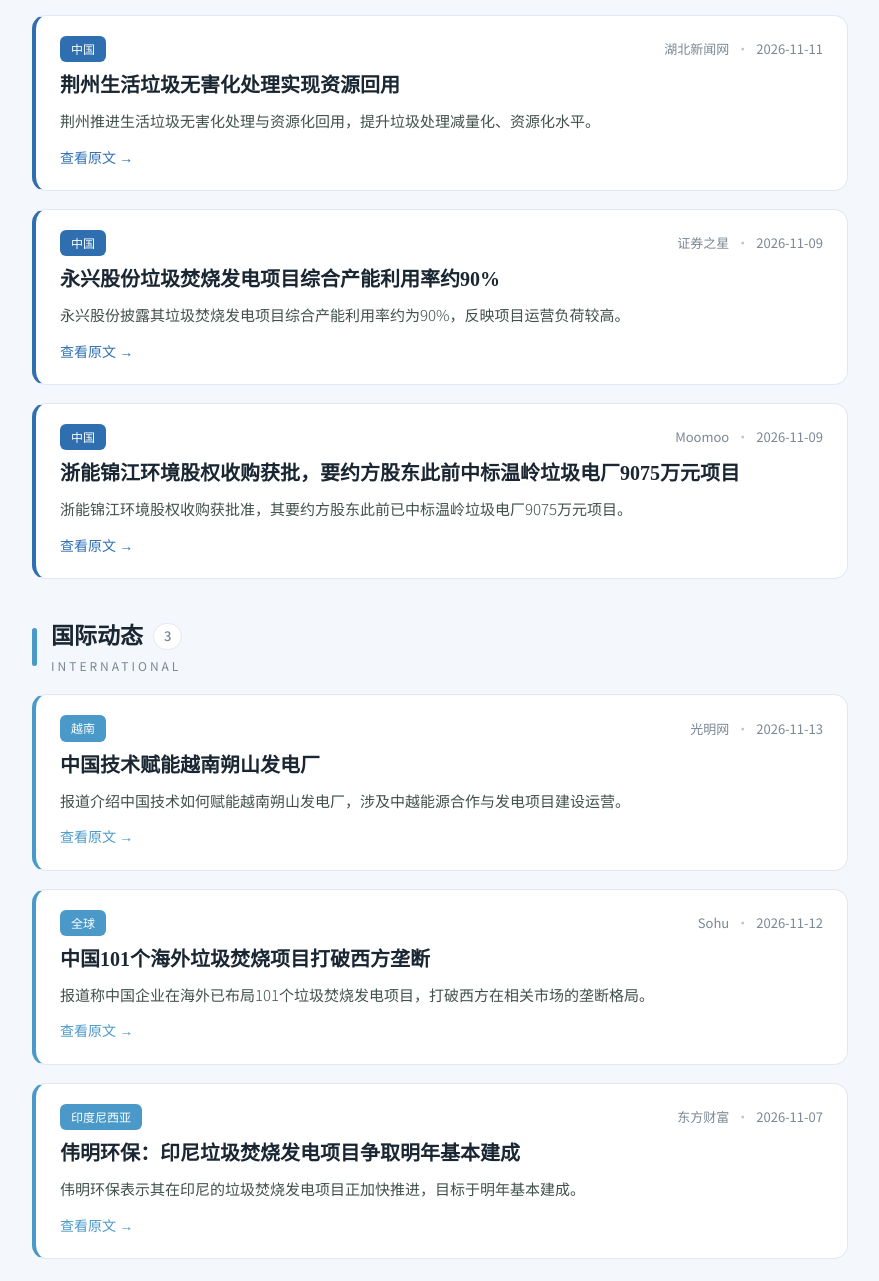
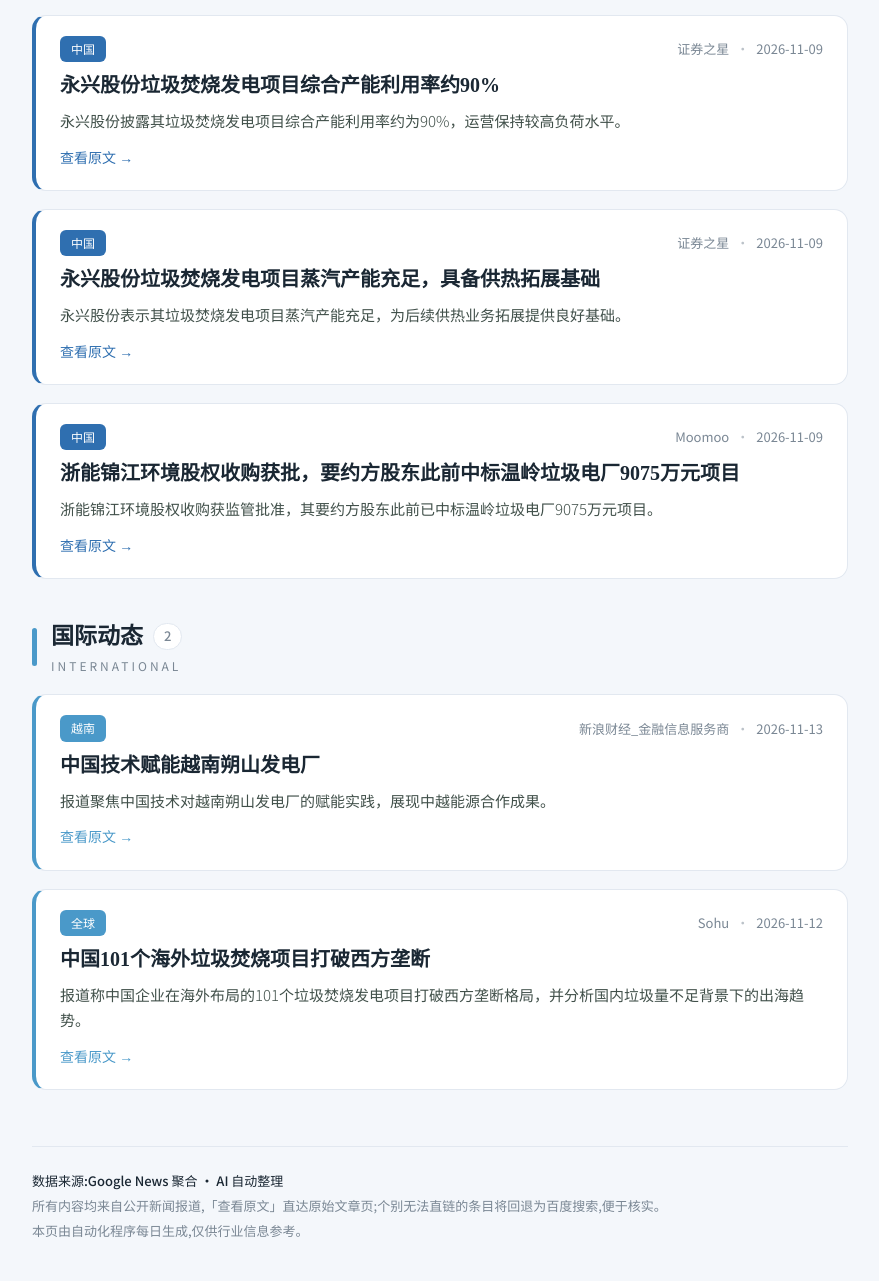
Before and after one commit to marchen-spec/ne-wte-daily-news, a plain HTML site: page index.html in a window 1280 px wide. Shown: the part 1279-2560 px from the top of the page, without its empty margins (200-1079 px from the left). Drawn offline with Linux system fonts and the light colour scheme.

Commit message:
自动更新日报 2026-11-15

```diff
--- a/index.html
+++ b/index.html
@@ -129,14 +129,14 @@
 <body>
   <div class="wrap">
     <header class="masthead">
-      <div class="updated">更新时间 2026-11-14 10:56</div>
+      <div class="updated">更新时间 2026-11-15 10:27</div>
       <div class="kicker">Global Waste-to-Energy Daily</div>
       <h1 class="brand">全球垃圾焚烧发电行业日报</h1>
       <p class="lead">每日自动汇集全球生活垃圾焚烧发电领域的项目、政策与技术动态,经 AI 翻译整理为中文。</p>
       <div class="stats">
-        <div class="stat"><div class="num">10</div><div class="lab">本期总数</div></div>
+        <div class="stat"><div class="num">9</div><div class="lab">本期总数</div></div>
         <div class="stat"><div class="num">7</div><div class="lab">国内</div></div>
-        <div class="stat"><div class="num">3</div><div class="lab">国际</div></div>
+        <div class="stat"><div class="num">2</div><div class="lab">国际</div></div>
       </div>
     </header>
 
@@ -164,9 +164,9 @@
             <span class="tag">中国</span>
             <div class="meta"><span class="src">包头新闻网</span><span class="dot">·</span><span class="date">2026-11-14</span></div>
           </div>
-          <h2 class="title"><a href="http://www.baotounews.com.cn/445807/445798/2026/11/45569611.html" target="_blank" rel="noopener">包头生活垃圾焚烧发电项目开工</a></h2>
-          <p class="summary">包头市生活垃圾焚烧发电项目正式开工建设，旨在通过焚烧发电实现垃圾资源化利用与循环经济。</p>
-          <a class="source-link" href="http://www.baotounews.com.cn/445807/445798/2026/11/45569611.html" target="_blank" rel="noopener">查看原文 →</a>
+          <h2 class="title"><a href="http://www.baotounews.com.cn/450033/450860/2026/11/45569610.html" target="_blank" rel="noopener">包头生活垃圾焚烧发电项目开工</a></h2>
+          <p class="summary">包头市生活垃圾焚烧发电项目正式开工建设，旨在实现垃圾资源化利用与循环经济赋能。</p>
+          <a class="source-link" href="http://www.baotounews.com.cn/450033/450860/2026/11/45569610.html" target="_blank" rel="noopener">查看原文 →</a>
         </article>
 
         <article class="card domestic" data-scope="domestic">
@@ -175,18 +175,18 @@
             <div class="meta"><span class="src">国际新能源网</span><span class="dot">·</span><span class="date">2026-11-13</span></div>
           </div>
           <h2 class="title"><a href="https://mnewenergy.in-en.com/html/newenergy-2458921.shtml" target="_blank" rel="noopener">800吨/日垃圾焚烧发电项目开工</a></h2>
-          <p class="summary">一座日处理规模800吨的垃圾焚烧发电项目开工建设，具体地点未在标题中披露。</p>
+          <p class="summary">一座日处理规模800吨的垃圾焚烧发电项目正式开工建设。</p>
           <a class="source-link" href="https://mnewenergy.in-en.com/html/newenergy-2458921.shtml" target="_blank" rel="noopener">查看原文 →</a>
         </article>
 
         <article class="card domestic" data-scope="domestic">
           <div class="card-head">
             <span class="tag">中国</span>
-            <div class="meta"><span class="src">证券之星</span><span class="dot">·</span><span class="date">2026-11-13</span></div>
+            <div class="meta"><span class="src">东方财富</span><span class="dot">·</span><span class="date">2026-11-13</span></div>
           </div>
-          <h2 class="title"><a href="http://stock.stockstar.com/IG2026111300044687.shtml" target="_blank" rel="noopener">中科环保拓展绿色热能赛道，供热业务加速接棒应对国补退坡</a></h2>
+          <h2 class="title"><a href="https://wap.eastmoney.com/a/202611133931047153.html" target="_blank" rel="noopener">中科环保拓展绿色热能赛道，供热业务加速接棒应对国补退坡</a></h2>
           <p class="summary">中科环保在垃圾焚烧发电国补退坡背景下，加快拓展供热业务以培育新的盈利增长点。</p>
-          <a class="source-link" href="http://stock.stockstar.com/IG2026111300044687.shtml" target="_blank" rel="noopener">查看原文 →</a>
+          <a class="source-link" href="https://wap.eastmoney.com/a/202611133931047153.html" target="_blank" rel="noopener">查看原文 →</a>
         </article>
 
         <article class="card domestic" data-scope="domestic">
@@ -202,11 +202,11 @@
         <article class="card domestic" data-scope="domestic">
           <div class="card-head">
             <span class="tag">中国</span>
-            <div class="meta"><span class="src">湖北新闻网</span><span class="dot">·</span><span class="date">2026-11-11</span></div>
+            <div class="meta"><span class="src">证券之星</span><span class="dot">·</span><span class="date">2026-11-09</span></div>
           </div>
-          <h2 class="title"><a href="http://www.hb.chinanews.com.cn/news/2026/1111/435097.html" target="_blank" rel="noopener">荆州生活垃圾无害化处理实现资源回用</a></h2>
-          <p class="summary">荆州推进生活垃圾无害化处理与资源化回用，提升垃圾处理减量化、资源化水平。</p>
-          <a class="source-link" href="http://www.hb.chinanews.com.cn/news/2026/1111/435097.html" target="_blank" rel="noopener">查看原文 →</a>
+          <h2 class="title"><a href="https://www.baidu.com/s?wd=%E6%B0%B8%E5%85%B4%E8%82%A1%E4%BB%BD%E5%9E%83%E5%9C%BE%E7%84%9A%E7%83%A7%E5%8F%91%E7%94%B5%E9%A1%B9%E7%9B%AE%E7%BB%BC%E5%90%88%E4%BA%A7%E8%83%BD%E5%88%A9%E7%94%A8%E7%8E%87%E7%BA%A690%25" target="_blank" rel="noopener">永兴股份垃圾焚烧发电项目综合产能利用率约90%</a></h2>
+          <p class="summary">永兴股份披露其垃圾焚烧发电项目综合产能利用率约为90%，运营保持较高负荷水平。</p>
+          <a class="source-link" href="https://www.baidu.com/s?wd=%E6%B0%B8%E5%85%B4%E8%82%A1%E4%BB%BD%E5%9E%83%E5%9C%BE%E7%84%9A%E7%83%A7%E5%8F%91%E7%94%B5%E9%A1%B9%E7%9B%AE%E7%BB%BC%E5%90%88%E4%BA%A7%E8%83%BD%E5%88%A9%E7%94%A8%E7%8E%87%E7%BA%A690%25" target="_blank" rel="noopener">查看原文 →</a>
         </article>
 
         <article class="card domestic" data-scope="domestic">
@@ -214,9 +214,9 @@
             <span class="tag">中国</span>
             <div class="meta"><span class="src">证券之星</span><span class="dot">·</span><span class="date">2026-11-09</span></div>
           </div>
-          <h2 class="title"><a href="https://www.baidu.com/s?wd=%E6%B0%B8%E5%85%B4%E8%82%A1%E4%BB%BD%E5%9E%83%E5%9C%BE%E7%84%9A%E7%83%A7%E5%8F%91%E7%94%B5%E9%A1%B9%E7%9B%AE%E7%BB%BC%E5%90%88%E4%BA%A7%E8%83%BD%E5%88%A9%E7%94%A8%E7%8E%87%E7%BA%A690%25" target="_blank" rel="noopener">永兴股份垃圾焚烧发电项目综合产能利用率约90%</a></h2>
-          <p class="summary">永兴股份披露其垃圾焚烧发电项目综合产能利用率约为90%，反映项目运营负荷较高。</p>
-          <a class="source-link" href="https://www.baidu.com/s?wd=%E6%B0%B8%E5%85%B4%E8%82%A1%E4%BB%BD%E5%9E%83%E5%9C%BE%E7%84%9A%E7%83%A7%E5%8F%91%E7%94%B5%E9%A1%B9%E7%9B%AE%E7%BB%BC%E5%90%88%E4%BA%A7%E8%83%BD%E5%88%A9%E7%94%A8%E7%8E%87%E7%BA%A690%25" target="_blank" rel="noopener">查看原文 →</a>
+          <h2 class="title"><a href="https://wap.stockstar.com/detail/IG2026110900020507" target="_blank" rel="noopener">永兴股份垃圾焚烧发电项目蒸汽产能充足，具备供热拓展基础</a></h2>
+          <p class="summary">永兴股份表示其垃圾焚烧发电项目蒸汽产能充足，为后续供热业务拓展提供良好基础。</p>
+          <a class="source-link" href="https://wap.stockstar.com/detail/IG2026110900020507" target="_blank" rel="noopener">查看原文 →</a>
         </article>
 
         <article class="card domestic" data-scope="domestic">
@@ -225,7 +225,7 @@
             <div class="meta"><span class="src">Moomoo</span><span class="dot">·</span><span class="date">2026-11-09</span></div>
           </div>
           <h2 class="title"><a href="https://www.moomoo.com/hans/news/post/1003956295" target="_blank" rel="noopener">浙能锦江环境股权收购获批，要约方股东此前中标温岭垃圾电厂9075万元项目</a></h2>
-          <p class="summary">浙能锦江环境股权收购获批准，其要约方股东此前已中标温岭垃圾电厂9075万元项目。</p>
+          <p class="summary">浙能锦江环境股权收购获监管批准，其要约方股东此前已中标温岭垃圾电厂9075万元项目。</p>
           <a class="source-link" href="https://www.moomoo.com/hans/news/post/1003956295" target="_blank" rel="noopener">查看原文 →</a>
         </article>
         </div>
@@ -234,7 +234,7 @@
         <div class="block-head">
           <span class="block-bar intl"></span>
           <div>
-            <h2 class="block-title">国际动态<span class="block-count">3</span></h2>
+            <h2 class="block-title">国际动态<span class="block-count">2</span></h2>
             <div class="block-sub">International</div>
           </div>
         </div>
@@ -243,11 +243,11 @@
         <article class="card intl" data-scope="intl">
           <div class="card-head">
             <span class="tag">越南</span>
-            <div class="meta"><span class="src">光明网</span><span class="dot">·</span><span class="date">2026-11-13</span></div>
+            <div class="meta"><span class="src">新浪财经_金融信息服务商</span><span class="dot">·</span><span class="date">2026-11-13</span></div>
           </div>
-          <h2 class="title"><a href="https://politics.gmw.cn/2026-11/13/content_39100543.htm" target="_blank" rel="noopener">中国技术赋能越南朔山发电厂</a></h2>
-          <p class="summary">报道介绍中国技术如何赋能越南朔山发电厂，涉及中越能源合作与发电项目建设运营。</p>
-          <a class="source-link" href="https://politics.gmw.cn/2026-11/13/content_39100543.htm" target="_blank" rel="noopener">查看原文 →</a>
+          <h2 class="title"><a href="https://www.baidu.com/s?wd=%E4%B8%AD%E5%9B%BD%E6%8A%80%E6%9C%AF%E8%B5%8B%E8%83%BD%E8%B6%8A%E5%8D%97%E6%9C%94%E5%B1%B1%E5%8F%91%E7%94%B5%E5%8E%82" target="_blank" rel="noopener">中国技术赋能越南朔山发电厂</a></h2>
+          <p class="summary">报道聚焦中国技术对越南朔山发电厂的赋能实践，展现中越能源合作成果。</p>
+          <a class="source-link" href="https://www.baidu.com/s?wd=%E4%B8%AD%E5%9B%BD%E6%8A%80%E6%9C%AF%E8%B5%8B%E8%83%BD%E8%B6%8A%E5%8D%97%E6%9C%94%E5%B1%B1%E5%8F%91%E7%94%B5%E5%8E%82" target="_blank" rel="noopener">查看原文 →</a>
         </article>
 
         <article class="card intl" data-scope="intl">
@@ -256,18 +256,8 @@
             <div class="meta"><span class="src">Sohu</span><span class="dot">·</span><span class="date">2026-11-12</span></div>
           </div>
           <h2 class="title"><a href="https://timeline.sohu.com/news/1KkYTx0V0j" target="_blank" rel="noopener">中国101个海外垃圾焚烧项目打破西方垄断</a></h2>
-          <p class="summary">报道称中国企业在海外已布局101个垃圾焚烧发电项目，打破西方在相关市场的垄断格局。</p>
+          <p class="summary">报道称中国企业在海外布局的101个垃圾焚烧发电项目打破西方垄断格局，并分析国内垃圾量不足背景下的出海趋势。</p>
           <a class="source-link" href="https://timeline.sohu.com/news/1KkYTx0V0j" target="_blank" rel="noopener">查看原文 →</a>
-        </article>
-
-        <article class="card intl" data-scope="intl">
-          <div class="card-head">
-            <span class="tag">印度尼西亚</span>
-            <div class="meta"><span class="src">东方财富</span><span class="dot">·</span><span class="date">2026-11-07</span></div>
-          </div>
-          <h2 class="title"><a href="https://finance.eastmoney.com/a/202611073925481235.html" target="_blank" rel="noopener">伟明环保：印尼垃圾焚烧发电项目争取明年基本建成</a></h2>
-          <p class="summary">伟明环保表示其在印尼的垃圾焚烧发电项目正加快推进，目标于明年基本建成。</p>
-          <a class="source-link" href="https://finance.eastmoney.com/a/202611073925481235.html" target="_blank" rel="noopener">查看原文 →</a>
         </article>
         </div>
       </section>
```
